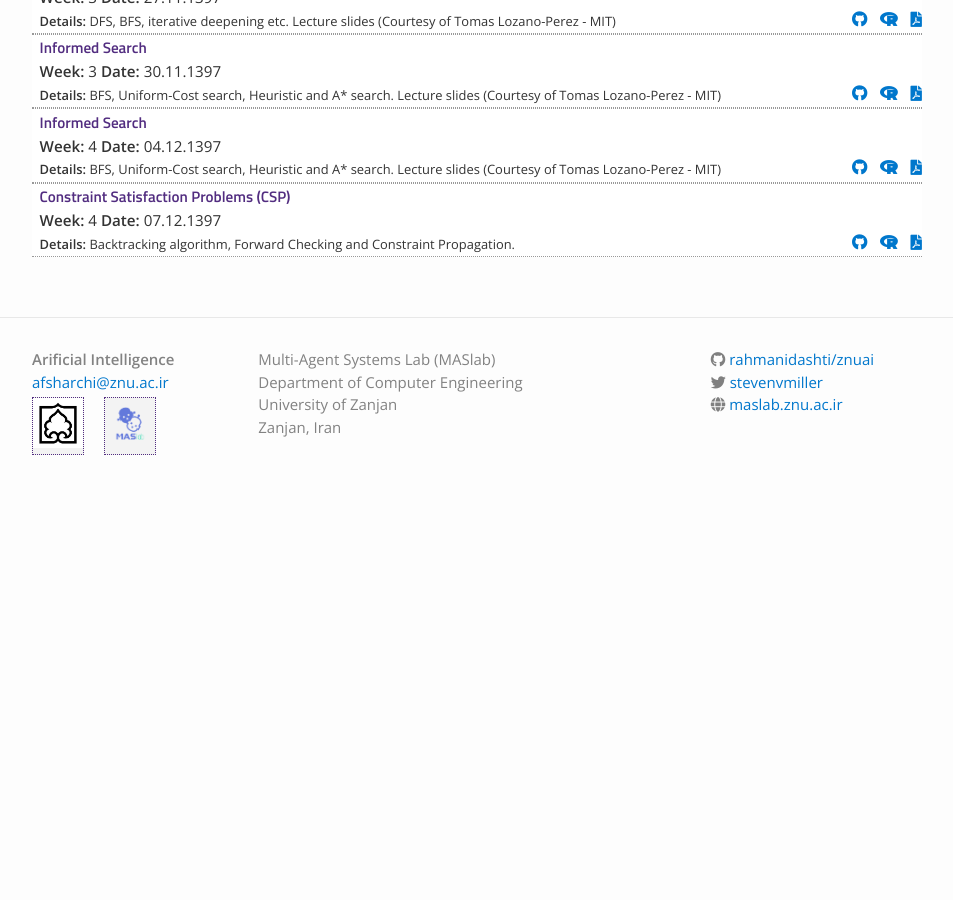
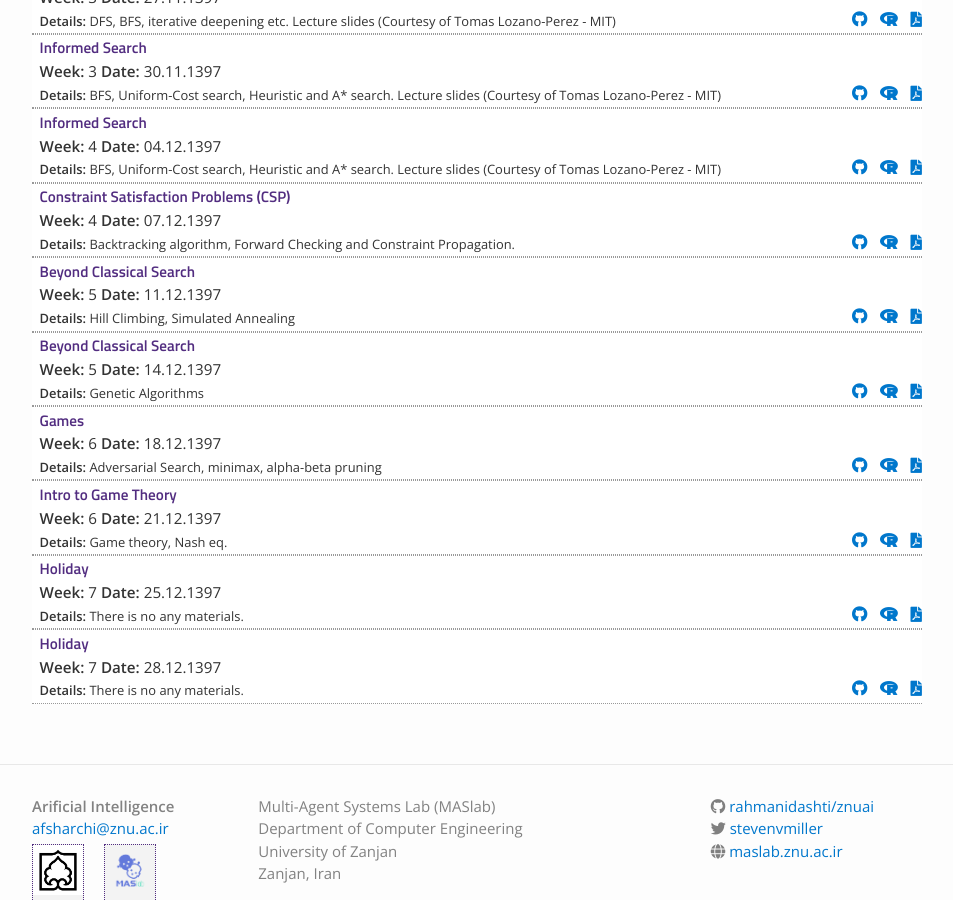
Before and after one commit to rahmanidashti/znuai, a Jekyll site: the page built from lectures.md, in a window 1280 px wide and 900 px high, scrolled down 576 px. Shown: the whole window, without its empty margins (163-1116 px from the left). Built offline with Jekyll 4.4.1, drawn with Linux system fonts in a browser that asks for light colours; nearby versions of some CDN libraries; before the commit the page ends 1091 px from its top, so only the background shows below that.

Commit message:
Update lectures.yml

```diff
--- a/_data/lectures.yml
+++ b/_data/lectures.yml
@@ -14,7 +14,7 @@
   week: 2
   date: 20.11.1397
   filename:
-  dirname:
+  dirname: files
   tldr: "There is no any materials."
 - title: "Uninformed Search"
   week: 2
@@ -46,3 +46,39 @@
   filename: CSP
   dirname: files
   tldr: "Backtracking algorithm, Forward Checking and Constraint Propagation."
+- title: "Beyond Classical Search"
+  week: 5
+  date: 11.12.1397
+  filename: advanced_search
+  dirname: files
+  tldr: "Hill Climbing, Simulated Annealing"
+- title: "Beyond Classical Search"
+  week: 5
+  date: 14.12.1397
+  filename: GA
+  dirname: files
+  tldr: "Genetic Algorithms"
+- title: "Games"
+  week: 6
+  date: 18.12.1397
+  filename: games
+  dirname: files
+  tldr: "Adversarial Search, minimax, alpha-beta pruning"
+- title: "Intro to Game Theory"
+  week: 6
+  date: 21.12.1397
+  filename:
+  dirname: files
+  tldr: "Game theory, Nash eq."
+- title: "Holiday"
+  week: 7
+  date: 25.12.1397
+  filename:
+  dirname: files
+  tldr: "There is no any materials."
+- title: "Holiday"
+  week: 7
+  date: 28.12.1397
+  filename:
+  dirname: files
+  tldr: "There is no any materials."
```
